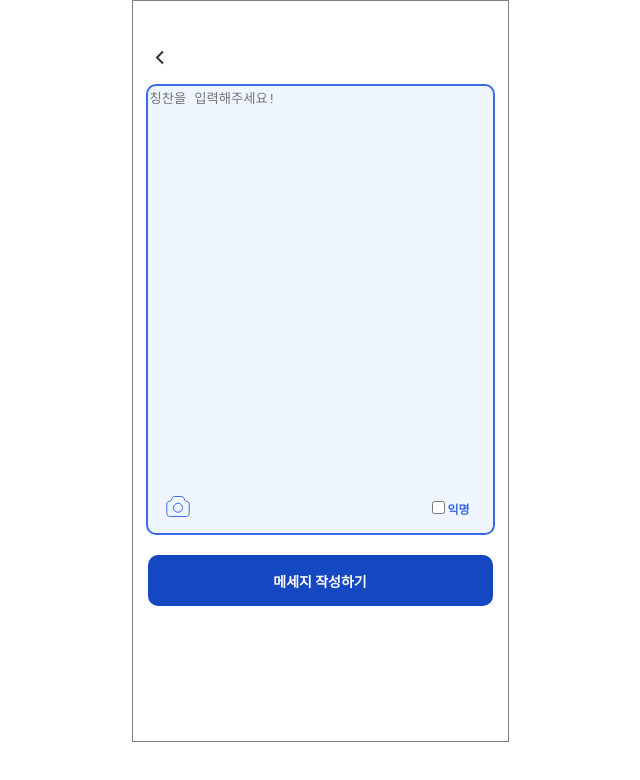
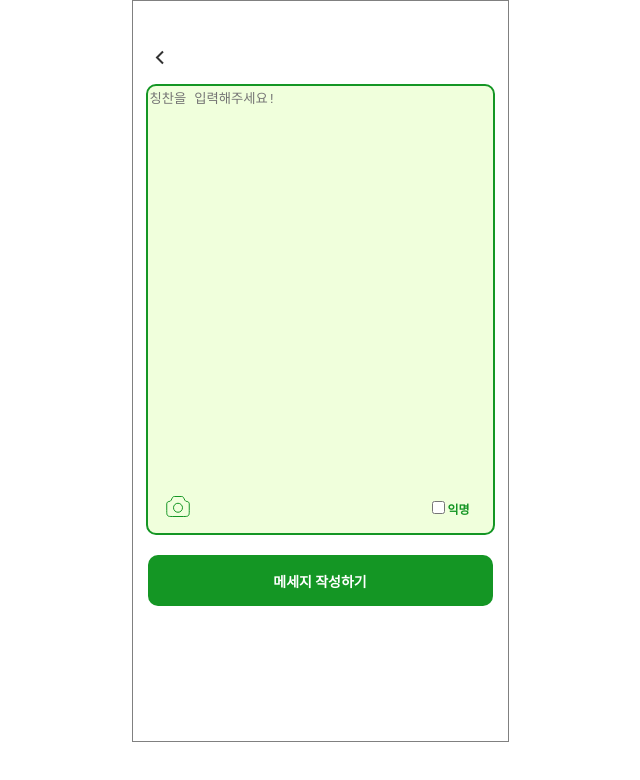
Before and after one commit to ozoqzm/sasi-compliment, a React (Create React App) app: page /Write2 in a window 1280 px wide. Shown: the top 780 px of the page, without its empty margins (320-960 px from the left). Built offline with nearby package versions, Linux system fonts and the light colour scheme.

Commit message:
테마2-Read2,Write2 작성

```diff
--- a/src/App.js
+++ b/src/App.js
@@ -20,7 +20,7 @@ function App() {
       <GlobalStyle />
       <div>
         <Routes>
-          <Route path="/" element={<Start />} />
+          {/* <Route path="/" element={<Start />} /> */}
           {/* 시작페이지에서 시작 */}
           <Route path="/Main" element={<Main />} />{" "}
           <Route path="/Write" element={<Write />} />{" "}
@@ -31,7 +31,7 @@ function App() {
           <Route path="/Profile" element={<Profile />} />{" "}
           {/* /Profile 경로에 Profile 컴포넌트를 매핑 */}
           <Route path="/Complete2" element={<Complete2 />} />{" "}
-          <Route path="/Main2" element={<Main2 />} />{" "}
+          <Route path="/" element={<Main2 />} />{" "}
           <Route path="/Write2" element={<Write2 />} />{" "}
           <Route path="/Read2" element={<Read2 />} />{" "}
         </Routes>
--- a/src/pages/Main2.jsx
+++ b/src/pages/Main2.jsx
@@ -70,8 +70,8 @@ const TextBox2 = styled.div`
 `;
 const AppleList = styled.div`
   position: relative;
-  max-width: 210px;
-  height: 250px;
+  max-width: 150px;
+  height: 200px;
   margin: auto;
   top: 35px;
   overflow-y: scroll;
@@ -133,8 +133,8 @@ const MakeButton = styled.button`
 `;
 // 물방울 이미지 수정 필요 (누끼)
 const Apple = styled.div`
-  width: 80px;
-  height: 80px;
+  width: 50px;
+  height: 50px;
   background: url("${process.env.PUBLIC_URL}/images/apple.svg");
   background-size: cover;
   display: inline-block;
--- a/src/pages/Read2.jsx
+++ b/src/pages/Read2.jsx
@@ -35,8 +35,8 @@ const InputBorder = styled.div`
   height: 447px;
   flex-shrink: 0;
   border-radius: 10px;
-  border: 2px solid #3b6ae3;
-  background: #eff6ff;
+  border: 2px solid #149624;
+  background: #f0ffdc;
 `;
 const InputBox = styled.textarea`
   position: relative;
@@ -54,7 +54,7 @@ const ProfilePic = styled.div`
   height: 35px;
   left: 3px;
   margin-top: 10px;
-  background-image: url("${process.env.PUBLIC_URL}/images/profilecircle.svg");
+  background-image: url("${process.env.PUBLIC_URL}/images/profilecircle2.svg");
   background-size: cover;
   display: inline-block;
 `;
@@ -63,7 +63,7 @@ const UserName = styled.div`
   display: inline-block;
   margin-left: 10px;
   top: -9px;
-  color: #3b6ae3;
+  color: #149624;
   font-family: Inter;
   font-size: 18px;
   font-style: normal;
@@ -81,7 +81,7 @@ const Read2 = () => {
   const savedcompls = localStorage.getItem("compls"); // 로컬 스토리지에서 가져오기
 
   const gotoMain = () => {
-    navigate("/Main");
+    navigate("/Main2");
   };
 
   useEffect(() => {
@@ -106,7 +106,7 @@ const Read2 = () => {
     );
     setCompls(updatedcompls);
     localStorage.setItem("compls", JSON.stringify(updatedcompls));
-    navigate("/Main");
+    navigate("/Main2");
   };
 
   // 글 수정 버튼 누를 시
@@ -116,7 +116,7 @@ const Read2 = () => {
     );
     setCompls(updatedcompls);
     localStorage.setItem("compls", JSON.stringify(updatedcompls));
-    navigate("/Main");
+    navigate("/Main2");
   };
 
   return (
@@ -141,17 +141,6 @@ const Read2 = () => {
       <button onClick={handleDeleteButton}>글 삭제</button>
       <button onClick={handleUpdateButton}>글 수정</button>
     </Container>
-    // <div>
-    //   <button onClick={handleDeleteButton}>글 삭제</button>
-    //   <button onClick={handleUpdateButton}>글 수정</button>
-    //   <form>
-    //     <input
-    //       type="text"
-    //       value={text}
-    //       onChange={(e) => setText(e.target.value)}
-    //     />
-    //   </form>
-    // </div>
   );
 };
 
--- a/src/pages/Write2.jsx
+++ b/src/pages/Write2.jsx
@@ -33,8 +33,8 @@ const InputBorder = styled.div`
   height: 447px;
   flex-shrink: 0;
   border-radius: 10px;
-  border: 2px solid #3b6ae3;
-  background: #eff6ff;
+  border: 2px solid #149624;
+  background: #f0ffdc;
 `;
 const InputBox = styled.textarea`
   position: relative;
@@ -58,14 +58,14 @@ const CameraBtn = styled.div`
   height: 30px;
   top: 7px;
   flex-shrink: 0;
-  background-image: url("${process.env.PUBLIC_URL}/images/camera.svg");
+  background-image: url("${process.env.PUBLIC_URL}/images/camera2.svg");
   background-size: cover;
   display: inline-block;
 `;
 const AnonyText = styled.div`
   position: relative;
   display: inline-block;
-  color: #3b6ae3;
+  color: #149624;
   font-family: Inter;
   font-size: 12px;
   font-style: normal;
@@ -84,7 +84,7 @@ const GoButton = styled.button`
   height: 51px;
   flex-shrink: 0;
   border-radius: 10px;
-  background: #1647c3;
+  background: #149624;
   color: #fff;
   font-family: Inter;
   font-size: 14px;
@@ -112,7 +112,7 @@ const Write2 = () => {
   const navigate = useNavigate();
 
   const gotoMain = () => {
-    navigate("/Main");
+    navigate("/Main2");
   };
 
   const [anonymous, setAnonymous] = useState(false);
@@ -129,7 +129,7 @@ const Write2 = () => {
     const compls = JSON.parse(localStorage.getItem("compls") || "[]");
     compls.push(newComplObj);
     localStorage.setItem("compls", JSON.stringify(compls));
-    navigate("/Complete");
+    navigate("/Complete2");
   };
 
   return (
```
Also changed, not shown: public/images/camera2.svg (added), public/images/profilecircle2.svg (added).
